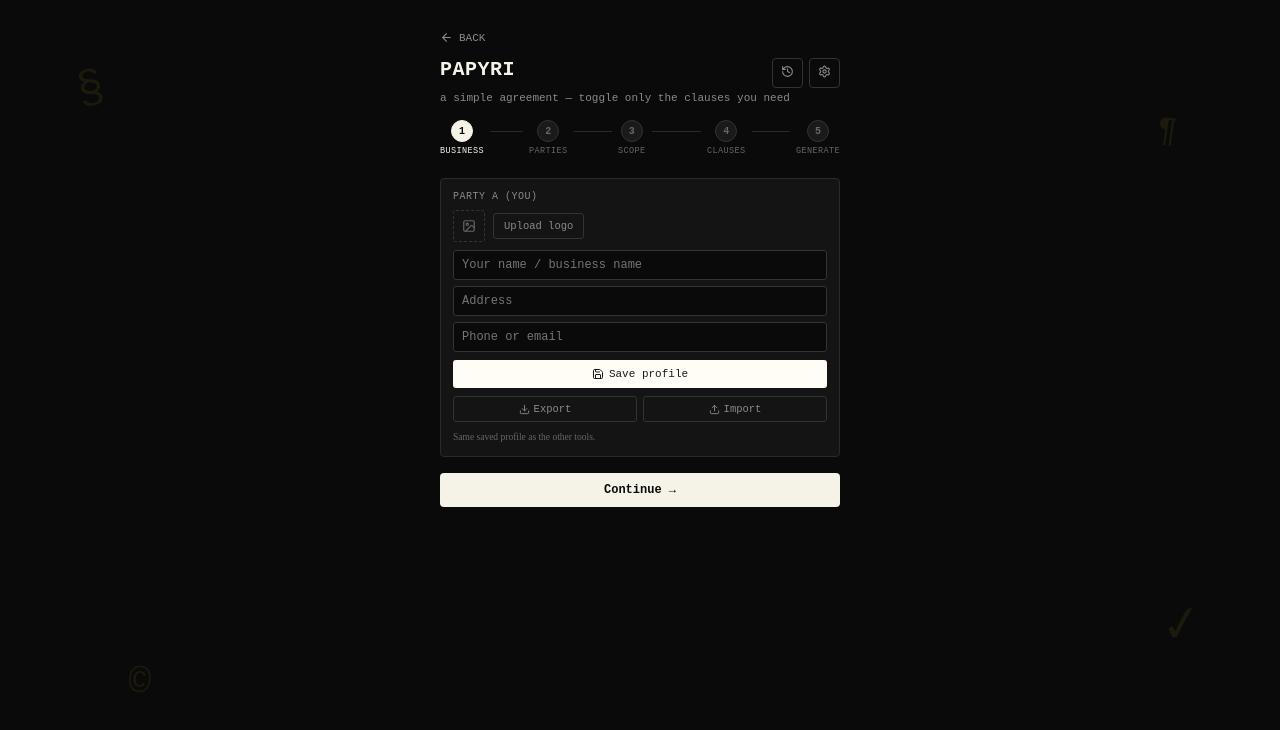
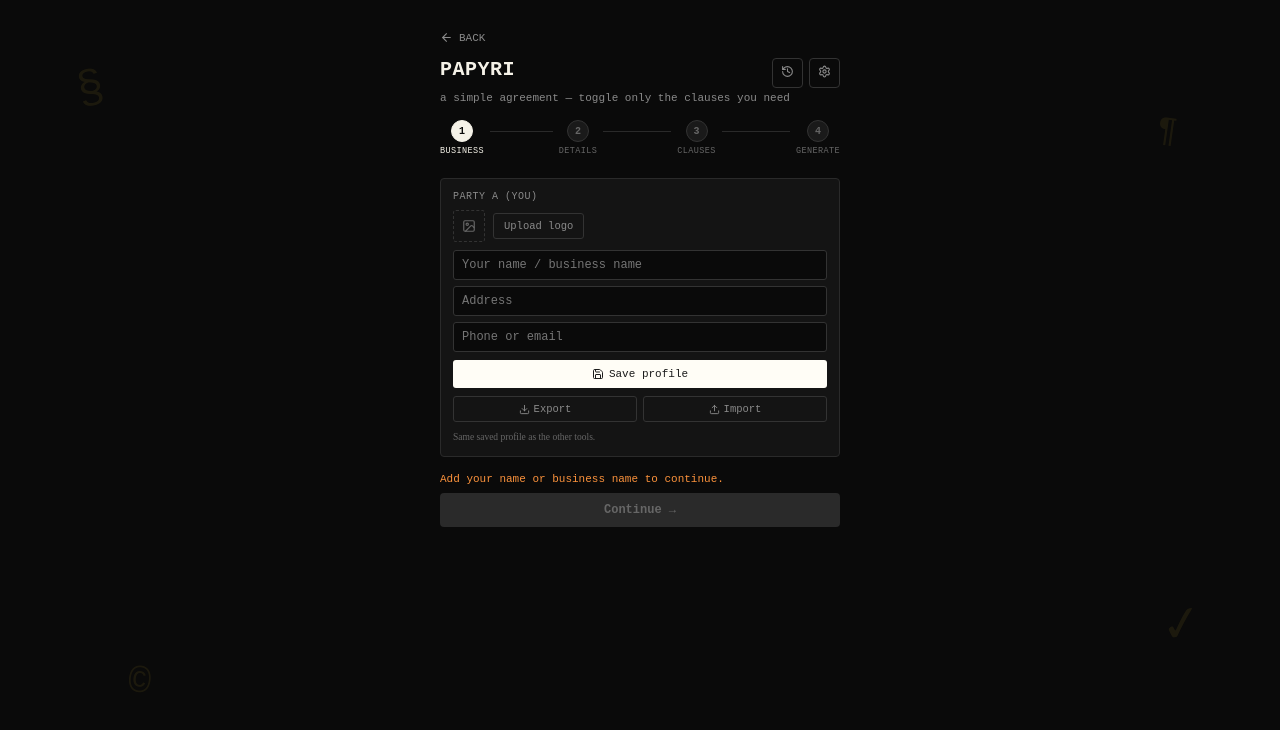
Before and after one commit to thatcodingman/paperclip, a React (Vite) app: page /contract in a window 1280 px wide. Shown: the top 730 px of the page. Built offline with nearby package versions, Linux system fonts and the light colour scheme.

Commit message:
Contract v2: 4-step flow, validation, jump-back editing, autosave, start another

```diff
--- a/src/pages/ContractGenerator.jsx
+++ b/src/pages/ContractGenerator.jsx
@@ -1,6 +1,6 @@
 import { useState, useEffect, useRef, Component } from "react";
 import { Printer, Save, Edit2, Check, Settings, ArrowLeft, Upload, Download, Image, History, RotateCcw } from "lucide-react";
-import { ink, sub, bg, fontMono, PaperclipFonts, PaperclipStyles, PaperclipBackdrop, ToolBackgroundArt, StampWrapper, PaperclipStructuredData, WizardProgress, WizardNav, exportProfileFile, readProfileFile, readLogoFile, nextDocNumber, DocumentQR, saveToHistory, loadHistory } from "../components/PaperclipChrome";
+import { ink, sub, bg, fontMono, PaperclipFonts, PaperclipStyles, PaperclipBackdrop, ToolBackgroundArt, StampWrapper, PaperclipStructuredData, WizardProgress, WizardNav, StartAnotherButton, saveDraft, loadDraft, clearDraft, exportProfileFile, readProfileFile, readLogoFile, nextDocNumber, DocumentQR, saveToHistory, loadHistory } from "../components/PaperclipChrome";
 
 const PAPER_TONES = {
   cream: { label: "Cream", paper: "#FFFDF6", line: "#D8D4C8" },
@@ -18,8 +18,7 @@
 
 const ALL_STEPS = [
   { id: "business", label: "Business" },
-  { id: "parties", label: "Parties" },
-  { id: "scope", label: "Scope" },
+  { id: "details", label: "Details" },
   { id: "clauses", label: "Clauses" },
   { id: "generate", label: "Generate" },
 ];
@@ -117,9 +116,58 @@
   const importInputRef = useRef(null);
 
   const [stepIndex, setStepIndex] = useState(0);
+  const draftLoaded = useRef(false);
+
+  useEffect(function () {
+    const d = loadDraft("contract");
+    if (d) {
+      setPartyB(d.partyB || "");
+      setScope(d.scope || "");
+      setEffectiveDate(d.effectiveDate || "");
+      setNoticeDays(d.noticeDays || "14");
+      setTerms(d.terms || "within 15 days");
+      setState(d.state || "");
+      setActiveClauses(d.activeClauses || { confidentiality: true, termination: true, payment: true, liability: false, governingLaw: false });
+      setStepIndex(Math.min(d.stepIndex || 0, ALL_STEPS.length - 1));
+    }
+    draftLoaded.current = true;
+  }, []);
+
+  useEffect(function () {
+    if (!draftLoaded.current) return;
+    saveDraft("contract", { partyB, scope, effectiveDate, noticeDays, terms, state, activeClauses, stepIndex });
+  }, [partyB, scope, effectiveDate, noticeDays, terms, state, activeClauses, stepIndex]);
+
   function goNext() { setStepIndex(function (i) { return Math.min(i + 1, ALL_STEPS.length - 1); }); }
   function goBack() { setStepIndex(function (i) { return Math.max(i - 1, 0); }); }
+  function jumpTo(i) { setStepIndex(i); }
   const currentStepId = ALL_STEPS[stepIndex].id;
+
+  const hasAnyClause = Object.values(activeClauses).some(Boolean);
+  const blockedByStep = {
+    business: !profile.name.trim(),
+    details: !partyB.trim(),
+    clauses: !hasAnyClause,
+    generate: false,
+  };
+  const blockedMessage = {
+    business: "Add your name or business name to continue.",
+    details: "Add the other party's name to continue.",
+    clauses: "Include at least one clause to continue.",
+  };
+
+  function resetAll() {
+    setPartyB("");
+    setScope("");
+    setEffectiveDate("");
+    setNoticeDays("14");
+    setTerms("within 15 days");
+    setState("");
+    setActiveClauses({ confidentiality: true, termination: true, payment: true, liability: false, governingLaw: false });
+    setDocNo(nextDocNumber("contract", "AGRE-"));
+    clearDraft("contract");
+    setStepIndex(0);
+  }
 
   useEffect(function () { document.title = "Contract Generator — Papyri"; }, []);
 
@@ -169,6 +217,7 @@
       partyB: partyB, scope: scope, effectiveDate: effectiveDate, noticeDays: noticeDays, terms: terms,
       state: state, activeClauses: activeClauses,
     });
+    clearDraft("contract");
     window.print();
   }
   function loadHistoryEntry(entry) {
@@ -226,7 +275,7 @@
           a simple agreement — toggle only the clauses you need
         </p>
 
-        <WizardProgress steps={ALL_STEPS} currentIndex={stepIndex} />
+        <WizardProgress steps={ALL_STEPS} currentIndex={stepIndex} onStepClick={jumpTo} />
 
         {showHistory && (
           <div style={{ background: "#141414", border: "1px solid #2A2A2A", borderRadius: 4, padding: 12, marginBottom: 16 }}>
@@ -367,7 +416,7 @@
         </div>
         </>)}
 
-        {currentStepId === "parties" && (<>
+        {currentStepId === "details" && (<>
         <p style={{ ...fontMono, fontSize: 10, color: "#8A8A8A", margin: "0 0 6px" }}>PARTY B</p>
         <input value={partyB} onChange={function (e) { setPartyB(e.target.value); }} placeholder="Other party's name"
           style={{ width: "100%", background: "#141414", border: "1px solid #2A2A2A", borderRadius: 3, color: "#F5F2E8",
@@ -376,12 +425,10 @@
         <p style={{ ...fontMono, fontSize: 10, color: "#8A8A8A", margin: "0 0 6px" }}>EFFECTIVE DATE</p>
         <input value={effectiveDate} onChange={function (e) { setEffectiveDate(e.target.value); }} type="date"
           style={{ width: "100%", background: "#141414", border: "1px solid #2A2A2A", borderRadius: 3, color: "#F5F2E8",
-            fontSize: 12, padding: "7px 8px", boxSizing: "border-box", marginBottom: 20, ...fontMono }} />
-        </>)}
+            fontSize: 12, padding: "7px 8px", boxSizing: "border-box", marginBottom: 10, ...fontMono }} />
 
-        {currentStepId === "scope" && (<>
         <p style={{ ...fontMono, fontSize: 10, color: "#8A8A8A", margin: "0 0 6px" }}>SCOPE OF WORK</p>
-        <textarea value={scope} onChange={function (e) { setScope(e.target.value); }} rows={6}
+        <textarea value={scope} onChange={function (e) { setScope(e.target.value); }} rows={5}
           placeholder="Briefly describe the work or service..."
           style={{ width: "100%", background: "#141414", border: "1px solid #2A2A2A", borderRadius: 3, color: "#F5F2E8",
             fontSize: 12, padding: "7px 8px", boxSizing: "border-box", marginBottom: 20, resize: "vertical", ...fontMono }} />
@@ -435,6 +482,8 @@
           onBack={goBack} onNext={goNext}
           isFirst={stepIndex === 0} isLast={currentStepId === "generate"}
           nextLabel={currentStepId === "clauses" ? "Review & Generate \u2192" : "Continue \u2192"}
+          blocked={blockedByStep[currentStepId]}
+          blockedMessage={blockedMessage[currentStepId]}
         />
 
         {currentStepId === "generate" && (<>
@@ -444,6 +493,7 @@
           gap: 6, ...fontMono }}>
           <Printer size={14} /> Print / Save as PDF
         </button>
+        <StartAnotherButton onClick={resetAll} />
 
         <p style={{ fontSize: 9, color: "#666", textAlign: "center", marginTop: 14, lineHeight: 1.5, ...fontMono }}>
           Not a substitute for legal advice. For anything high-stakes, have a lawyer review it.
```
